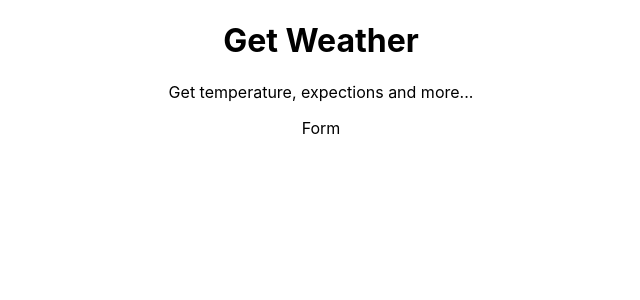
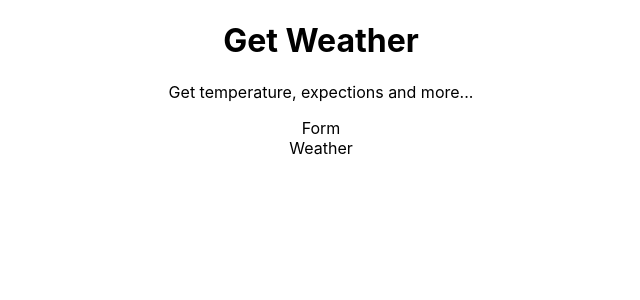
Before and after one commit to sarah27h/react-get-weather-app, a React (Create React App) app: page / in a window 1280 px wide. Shown: the top 300 px of the page, without its empty margins (319-959 px from the left). Built offline with nearby package versions, Linux system fonts and the light colour scheme.

Commit message:
Feat: create and add <Weather />

```diff
--- a/src/App.js
+++ b/src/App.js
@@ -3,6 +3,7 @@ import logo from './logo.svg';
 import './App.css';
 import Titles from './components/Titles';
 import Form from './components/Form';
+import Weather from './components/Weather';
 
 class App extends Component {
   render() {
@@ -10,6 +11,7 @@ class App extends Component {
       <div className="App">
         <Titles />
         <Form />
+        <Weather />
       </div>
     );
   }
--- /dev/null
+++ b/src/components/Weather.js
@@ -0,0 +1,12 @@
+import React, { Component } from "react";
+
+class Weather extends Component {
+
+    render() {
+        return(
+            <div>Weather</div>
+        );
+    }
+}
+
+export default Weather;
```
